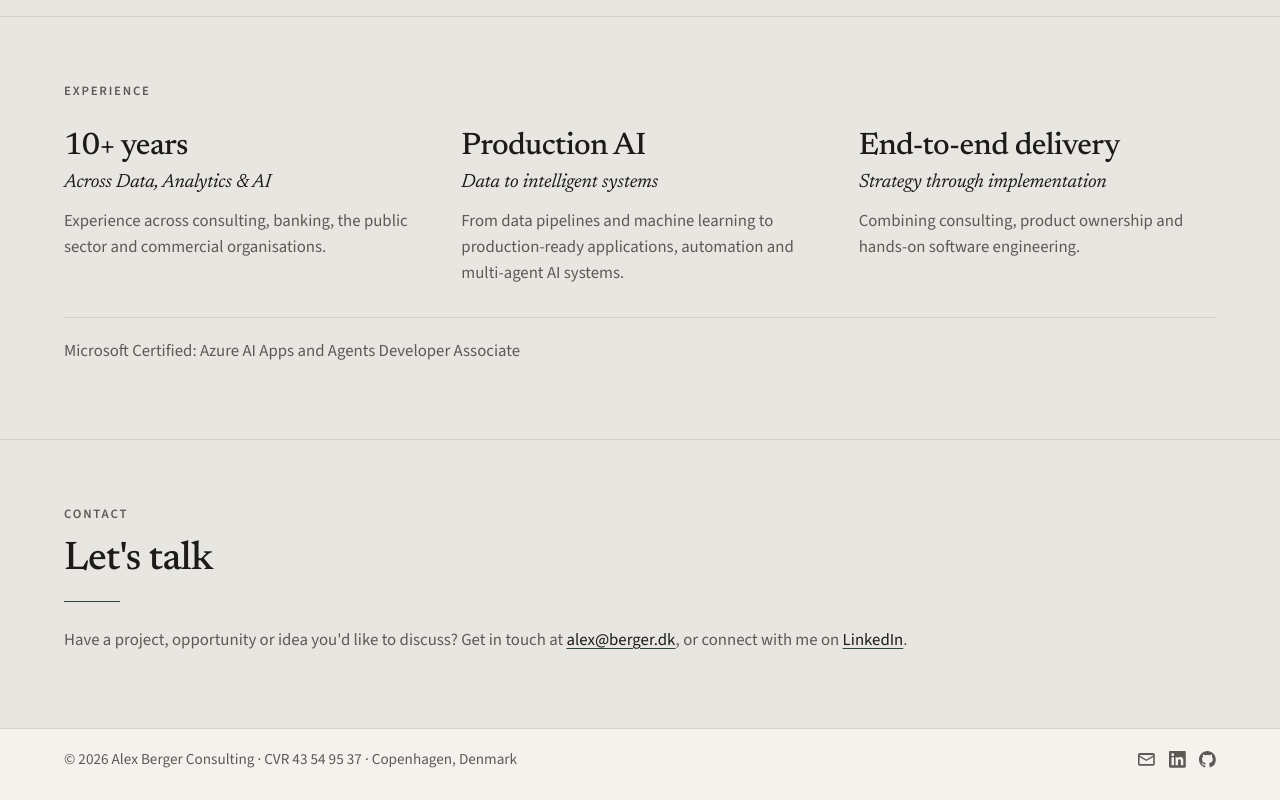
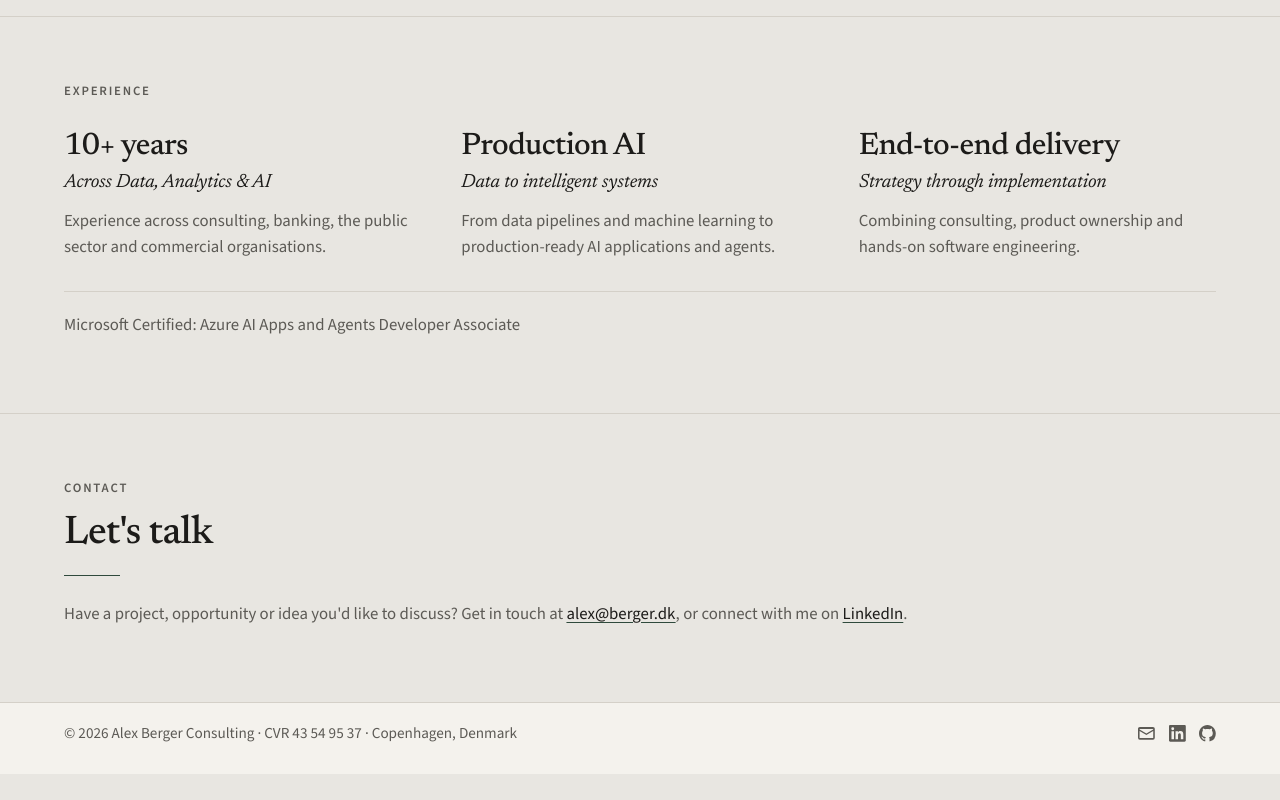
Before and after one commit to alexpberger/abc-website, a React (Vite) app: page / in a window 1280 px wide. Shown: the part 1273-2073 px from the top of the page. After the commit the page ends 2047 px from the top, so only its background shows below. Built offline with nearby package versions, Linux system fonts and the light colour scheme.

Commit message:
Shorten the Production AI experience description.

```diff
--- a/src/content/site.ts
+++ b/src/content/site.ts
@@ -50,7 +50,7 @@ export const site = {
       {
         title: "Production AI",
         subtitle: "Data to intelligent systems",
-        body: "From data pipelines and machine learning to production\u2011ready applications, automation and multi\u2011agent AI systems.",
+        body: "From data pipelines and machine learning to production\u2011ready AI applications and agents.",
       },
       {
         title: "End-to-end delivery",
```
